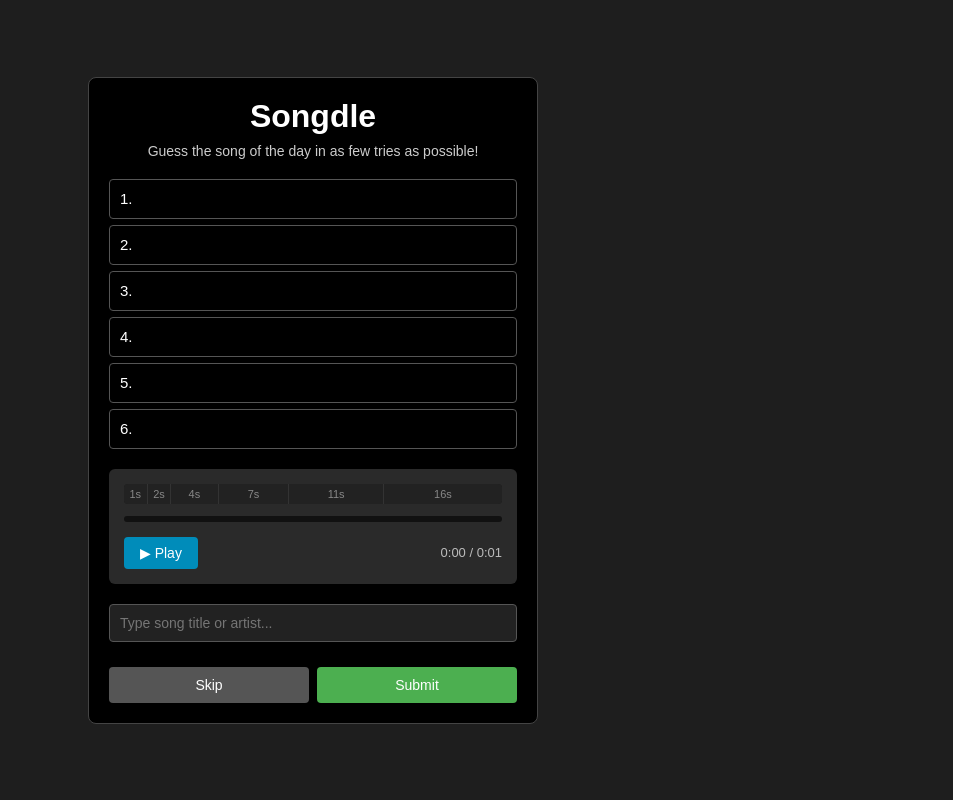
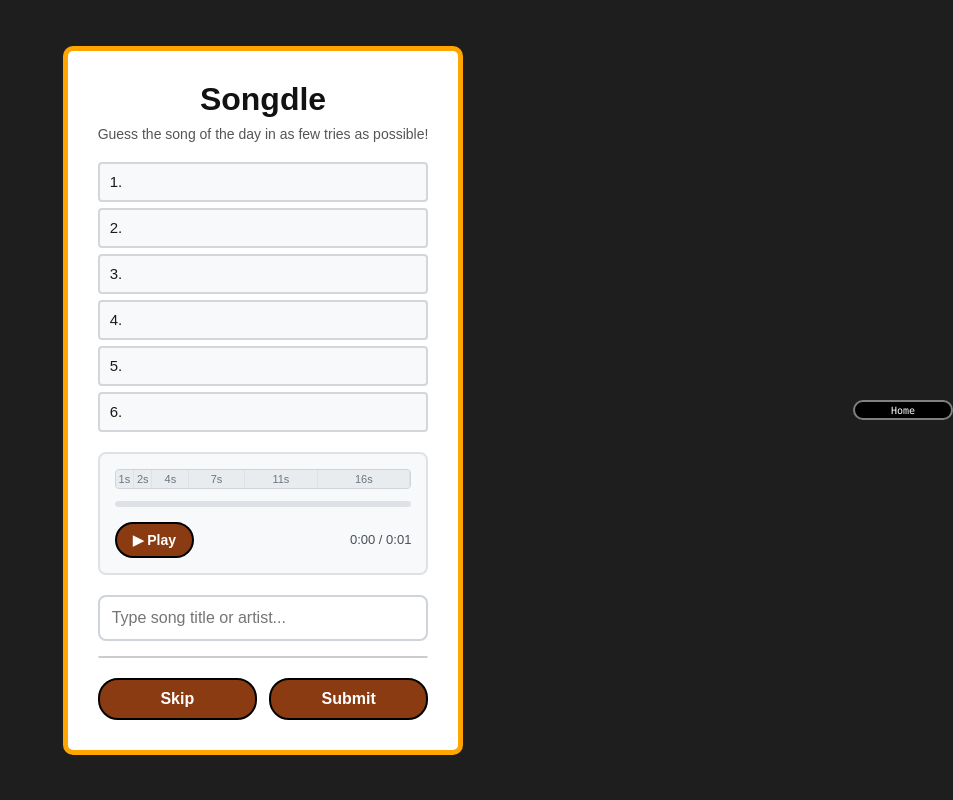
Before and after one commit to isop0d/Songdle, a Flask app: page /index in a window 1280 px wide. Shown: the whole page, without its empty margins (327-1280 px from the left). Run offline with Flask 3, Linux system fonts and the light colour scheme.

Commit message:
Changing the UI to match diana's ui on the log in page

```diff
--- a/songdle/app.py
+++ b/songdle/app.py
@@ -2,6 +2,7 @@
 from forms import RegistrationForm, LogInForm
 from flask_sqlalchemy import SQLAlchemy
 from flask import redirect
+
 
 
 app = Flask(__name__)
--- a/songdle/static/style.css
+++ b/songdle/static/style.css
@@ -269,8 +269,177 @@
 }
 
 #search-results {
-  background-color: #222222;
+  background-color: #ffffff;
   overflow-y: auto;
   margin-top: 5px;
   cursor: pointer;
+  border: 1px solid #ccc;
+  border-radius: 4px;
 }
+
+/* --- Sign Up Theme Adaptations --- */
+
+.content-section {
+  color: #121213 !important;
+}
+
+.content-section header h1 {
+  color: #121213;
+  font-size: 32px;
+  margin-bottom: 8px;
+}
+
+.content-section header p {
+  color: #555555;
+  font-size: 14px;
+}
+
+/* Overriding the global button limitations from register.css inside .content-section */
+.content-section button {
+  width: auto !important;
+  height: auto !important;
+  font-family: Arial, Helvetica, sans-serif !important;
+  font-size: 16px !important;
+  font-weight: bold !important;
+  padding: 10px 20px !important;
+  background-color: rgb(138, 59, 17) !important;
+  border-radius: 20px !important;
+  border: 2px solid black !important;
+  color: white !important;
+  cursor: pointer !important;
+  display: inline-block !important;
+  text-align: center !important;
+  margin: 0 !important;
+  line-height: normal !important;
+  text-transform: none !important;
+}
+
+.content-section button:hover {
+  background-color: #092a4d !important;
+}
+
+/* Align and size play/submit/skip buttons specifically */
+.content-section #play-btn {
+  padding: 8px 16px !important;
+  font-size: 14px !important;
+}
+
+.content-section .button-group {
+  display: flex;
+  gap: 12px;
+  margin-top: 10px;
+}
+
+.content-section #skip-btn,
+.content-section #submit-btn {
+  flex: 1 !important;
+}
+
+.content-section #play-again-btn {
+  margin: 0 auto !important;
+  display: block !important;
+}
+
+/* Guess rows - light theme style */
+.content-section .guess-row {
+  background-color: #f8f9fa;
+  border: 2px solid #d3d6da;
+  color: #1a1a1b;
+  font-weight: 500;
+  transition: all 0.2s ease;
+}
+
+.content-section .guess-row.correct {
+  background-color: #6aaa64;
+  border-color: #6aaa64;
+  color: white;
+}
+
+.content-section .guess-row.incorrect {
+  background-color: #787c7e;
+  border-color: #787c7e;
+  color: white;
+  text-decoration: line-through;
+}
+
+.content-section .guess-row.skipped {
+  background-color: #e9ecef;
+  border-color: #dee2e6;
+  color: #787c7e;
+  font-style: italic;
+}
+
+/* Player section - light theme integration */
+.content-section .player-section {
+  background-color: #f8f9fa;
+  border: 2px solid #dee2e6;
+  border-radius: 8px;
+}
+
+.content-section .progress-bar-container {
+  background-color: #dee2e6;
+  border: 1px solid #ced4da;
+}
+
+.content-section .progress-bar-segment {
+  background-color: #e9ecef;
+  color: #6c757d;
+  border-right: 1px solid #dee2e6;
+}
+
+.content-section .progress-bar-segment.unlocked {
+  background-color: #495057;
+  color: white;
+}
+
+.content-section .progress-bar {
+  background-color: #dee2e6;
+}
+
+.content-section #time-display {
+  color: #495057;
+}
+
+/* Input Form focus style override */
+.content-section #song-input {
+  background-color: #ffffff;
+  color: #1a1a1b;
+  border: 2px solid #ced4da;
+  border-radius: 8px;
+  padding: 12px;
+  font-size: 16px;
+  transition: border-color 0.2s;
+}
+
+.content-section #song-input:focus {
+  border-color: rgb(138, 59, 17);
+  outline: none;
+}
+
+/* Modal styling matching sign up themes */
+.content-section .modal-content {
+  background-color: white;
+  border: 5px solid orange;
+  border-radius: 10px;
+  color: #121213;
+  box-shadow: 0 4px 20px rgba(0,0,0,0.25);
+}
+
+.content-section .modal-content h2 {
+  color: #121213;
+}
+
+.content-section .modal-content p {
+  color: #555555;
+}
+
+/* Search suggestions details */
+#search-results div {
+  padding: 10px 12px;
+  border-bottom: 1px solid #eee;
+  color: #333333;
+}
+
+#search-results div:hover {
+  background-color: #f1f3f5;
+}
--- a/songdle/templates/index.html
+++ b/songdle/templates/index.html
@@ -1,19 +1,18 @@
 <!doctype html>
 <html lang="en">
-
 <head>
   <meta charset="UTF-8" />
   <link rel="icon" type="image/svg+xml" href="/favicon.svg" />
   <meta name="viewport" content="width=device-width, initial-scale=1.0" />
   <title>Songdle - Guess the Song!</title>
-  <!-- Link the simple stylesheet -->
-  <link rel="stylesheet" href="{{ url_for('static', filename='style.css') }}">
+  <!-- Link relative stylesheets for Live Server and Flask compatibility -->
+  <link rel="stylesheet" href="../static/register.css">
+  <link rel="stylesheet" href="../static/style.css">
 </head>
-
 <body>
-  <div class="container">
+  <div class="content-section">
     <header>
-      <h1> Songdle</h1>
+      <h1> Songdle </h1>
       <p>Guess the song of the day in as few tries as possible!</p>
     </header>
 
@@ -31,7 +30,7 @@
     <div class="player-section">
       <!-- Segmented bar representing unlock levels: 1s, 2s, 4s, 7s, 11s, 16s -->
       <div class="progress-bar-container">
-        <div class = progress-bar-segment id="progress-bar-segment-1" style="width: 6.25%">1s</div>
+        <div class="progress-bar-segment" id="progress-bar-segment-1" style="width: 6.25%">1s</div>
         <div class="progress-bar-segment" id="progress-bar-segment-2" style="width: 6.25%">2s</div>
         <div class="progress-bar-segment" id="progress-bar-segment-3" style="width: 12.5%">4s</div>
         <div class="progress-bar-segment" id="progress-bar-segment-4" style="width: 18.75%">7s</div>
@@ -53,7 +52,8 @@
 
     <!-- Input Section for user guesses -->
     <div class="input-section">
-      <input type="text" id="song-input" placeholder="Type song title or artist..." autocomplete="off" />
+      <input type="text" id="song-input" class="form-control" placeholder="Type song title or artist..."
+        autocomplete="off" />
       <div id="search-results">
         <!-- Search results will be displayed here -->
       </div>
@@ -66,7 +66,7 @@
     <!-- Game Result Popup Modal -->
     <div id="result-modal" class="modal hidden">
       <div class="modal-content">
-        <h2 id="result-title">You Won! </h2>
+        <h2 id="result-title">You Won!</h2>
         <p id="result-message">The song was: <strong>Artist - Song Name</strong></p>
         <button id="play-again-btn">Play Again</button>
       </div>
@@ -77,7 +77,10 @@
   <audio id="audio-player"></audio>
 
   <!-- Link the simple game logic -->
-  <script type="module" src="script.js"></script>
+  <script type="module" src="../script.js"></script>
+
+  <div style="margin-top: 20px; text-align: center;">
+    <a href="/start" class="start">Home</a>
+  </div>
 </body>
-
 </html>
```
